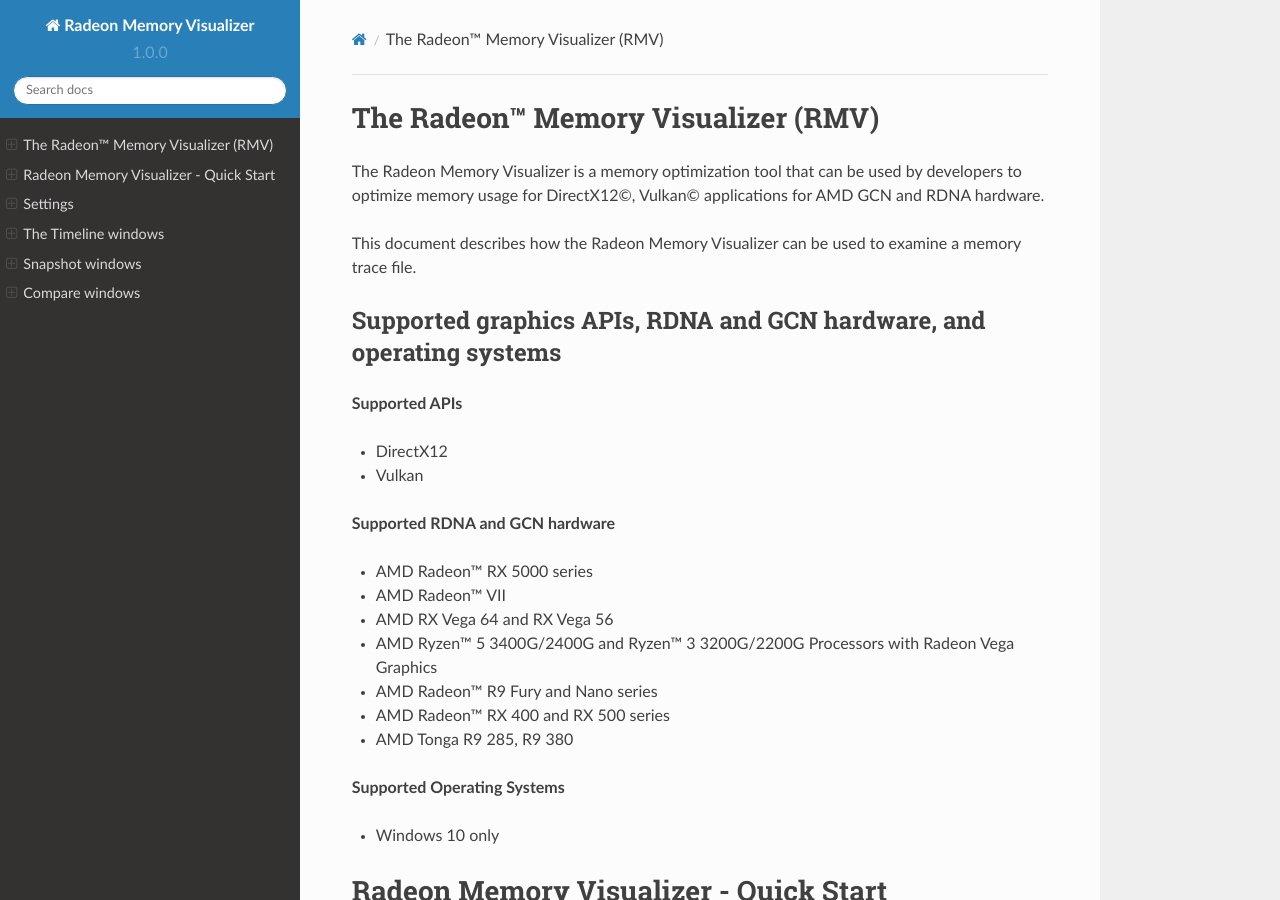
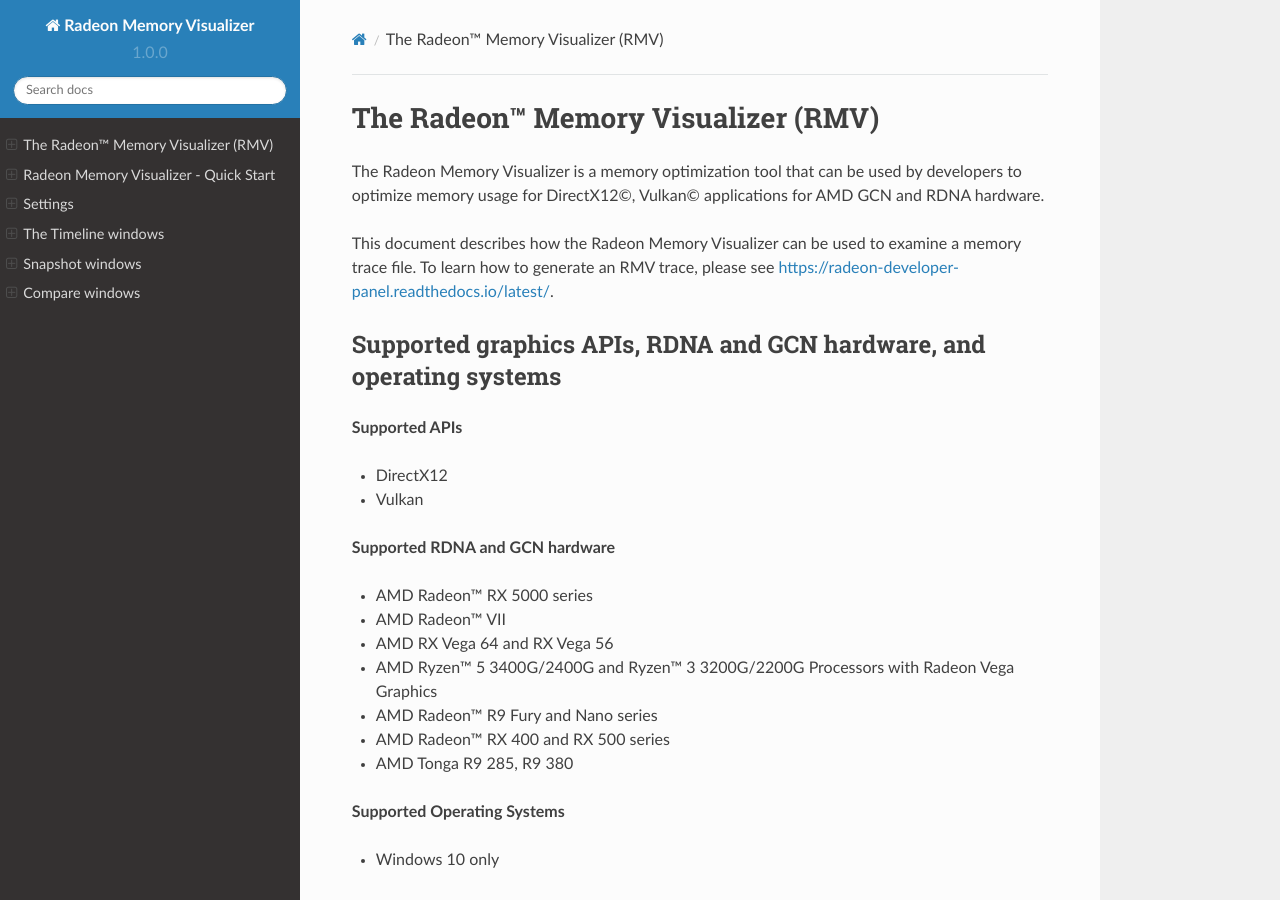
Before and after one commit to GPUOpen-Tools/radeon_memory_visualizer, a Sphinx documentation site: the page built from docs/source/index.rst, in a window 1280 px wide and 900 px high. Built offline with Sphinx 7.4.7 and the Read the Docs theme 2.0.0, drawn with Linux system fonts in a browser that asks for light colours.

Commit message:
Update index.rst

```diff
--- a/docs/source/index.rst
+++ b/docs/source/index.rst
@@ -6,7 +6,8 @@
 AMD GCN and RDNA hardware.
 
 This document describes how the Radeon Memory Visualizer can be used to
-examine a memory trace file.
+examine a memory trace file. To learn how to generate an RMV trace, please
+see https://radeon-developer-panel.readthedocs.io/latest/.
 
 Supported graphics APIs, RDNA and GCN hardware, and operating systems
 ---------------------------------------------------------------------
```
